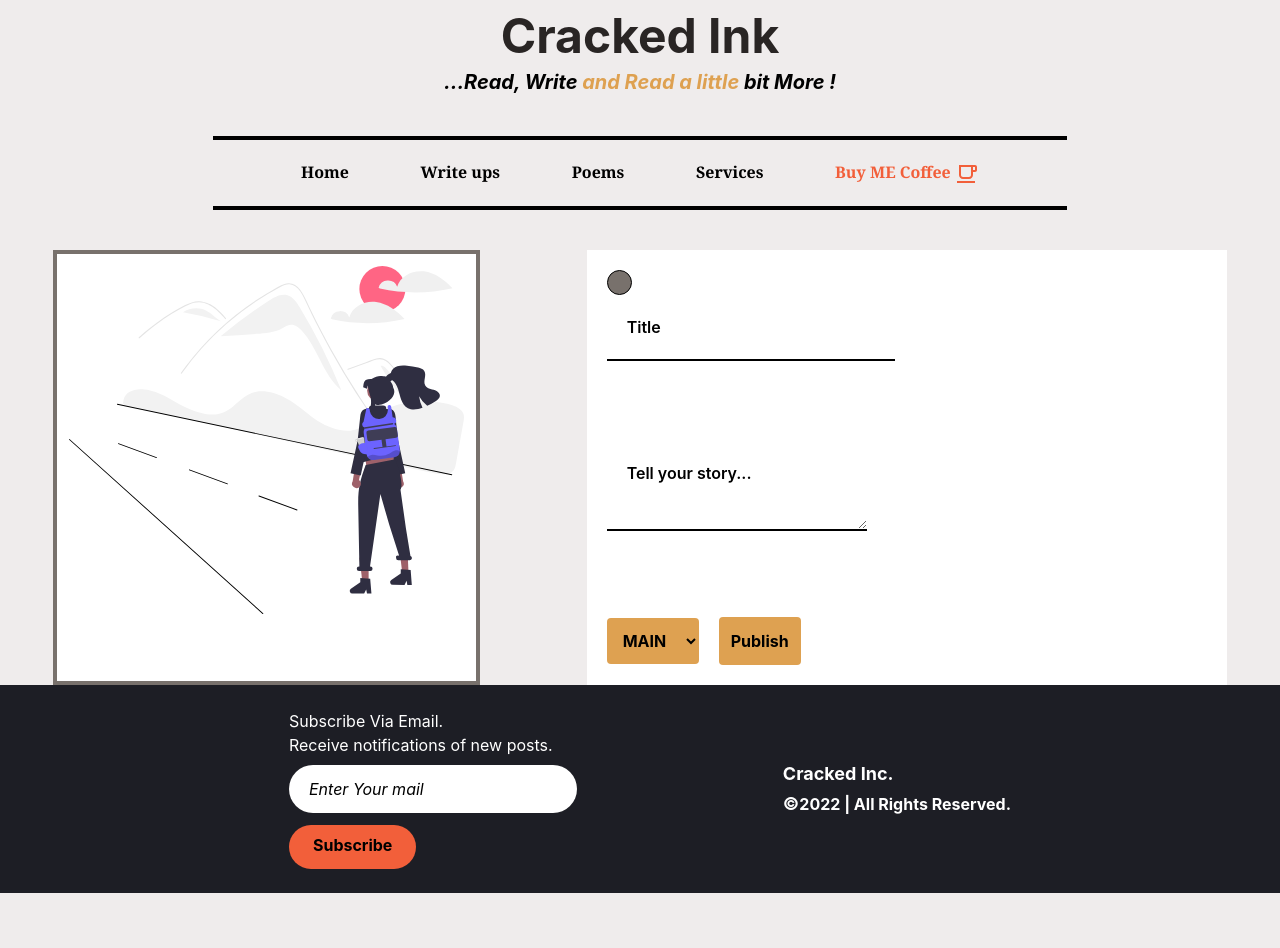
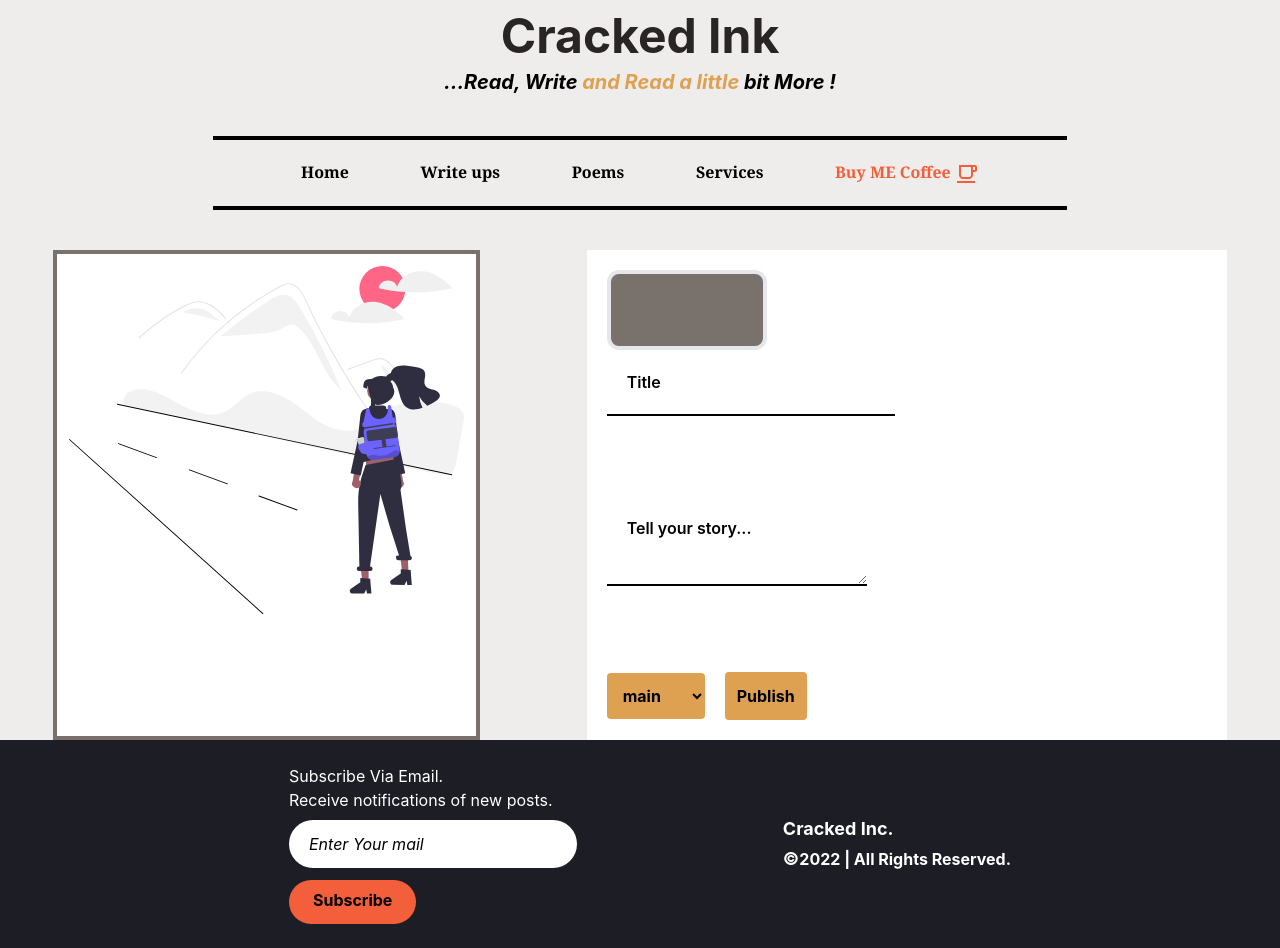
Before and after one commit to Olatisunkanmi/Who-wants-to-a-Mil-Game, a React (Create React App) app in the folder client/: page /admin-login/edit/1 in a window 1280 px wide. Before the commit the page ends 893 px from the top, so only its background shows below. Built offline with nearby package versions, Linux system fonts and the light colour scheme; no server answers; sample sign-in values are in the browser's storage.

Commit message:
Update Write.jsx

```diff
--- a/client/src/Pages/Write/Write.jsx
+++ b/client/src/Pages/Write/Write.jsx
@@ -1,4 +1,4 @@
-import { useLocation, useNavigate } from 'react-router-dom';
+import { useNavigate } from 'react-router-dom';
 import upload from '../../Assests/upload.svg';
 import './Write.css';
 import { useAuth } from '../../Hooks/useAuth';
@@ -11,14 +11,19 @@ export default function Write() {
 	const [title, setTitle] = useState(' ');
 	const [desc, setDesc] = useState(' ');
 	const [file, setFile] = useState(null);
+	const [categories, setCategories] = useState(null);
 
 	const HandleSubmit = async (e) => {
 		e.preventDefault();
+
+		const category = document.querySelector('#categories').value;
+		setCategories(category);
 
 		const newPost = {
 			username: user.username,
 			title: title,
 			desc: desc,
+			categories: categories,
 		};
 
 		if (file) {
@@ -37,7 +42,7 @@ export default function Write() {
 			try {
 				// upload Image
 				const res = await axios.post(
-					'http://localhost:3500/api/v2/upload',
+					'https://crackedinkv2.herokuapp.com/api/v2/upload',
 				);
 				console.log(res);
 			} catch (error) {
@@ -49,15 +54,8 @@ export default function Write() {
 
 		try {
 			const res = await axios.post(
-				'http://localhost:3500/api/v2/posts/',
+				'https://crackedinkv2.herokuapp.com/api/v2/posts/',
 				newPost,
-			);
-
-			// navigate(
-			// 	`https://crackedinkv2.herokuapp.com/api/v2/posts/${res.data._id}`,
-			// );
-			navigate(
-				`https://crackedinkv2.herokuapp.com/api/v2/posts/${res.data._id}`,
 			);
 		} catch (error) {
 			console.log(error);
@@ -78,7 +76,7 @@ export default function Write() {
 				<form className='space-y-20' onSubmit={HandleSubmit}>
 					<div className=''>
 						<label htmlFor='fileInput'>
-							<i className=' bg-stone-500 writeIcon fas fa-plus'></i>
+							<i className=' bg-stone-500 border-4 text-black cursor-pointer rounded-xl flex w-40 h-20 text-xl  fas fa-plus'></i>
 						</label>
 
 						<input
@@ -104,10 +102,13 @@ export default function Write() {
 						/>
 					</div>
 
-					<select className='p-3 text-black font-bold bg-veryLightBrown rounded '>
-						<option selected> MAIN </option>
-						<option> JUNK </option>
-						<option> POEM </option>
+					<select
+						id='categories'
+						className='p-3 text-black font-bold bg-veryLightBrown rounded '
+					>
+						<option defaultValue> main </option>
+						<option> junk </option>
+						<option> Poems </option>
 					</select>
 
 					<button
```
